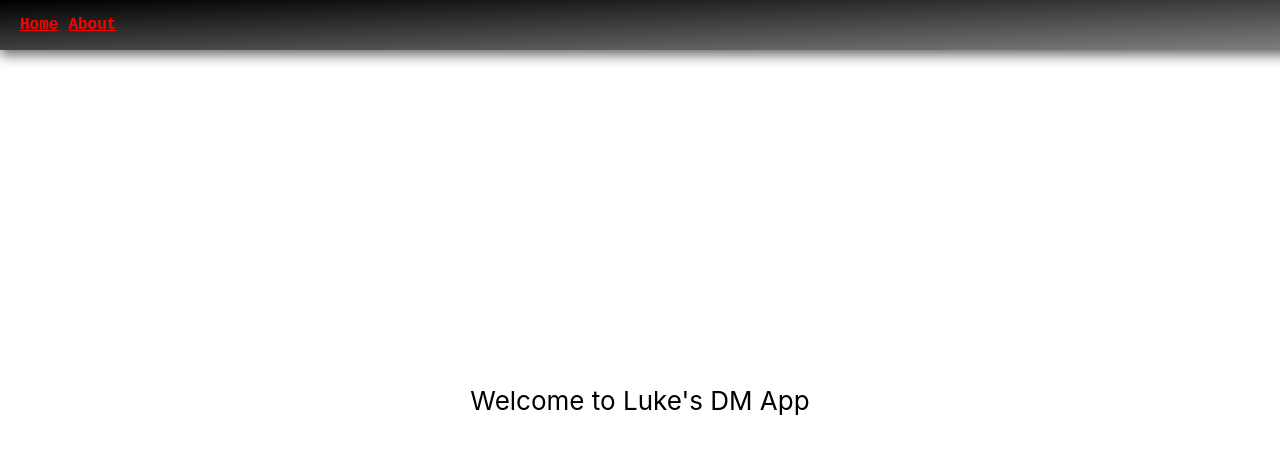
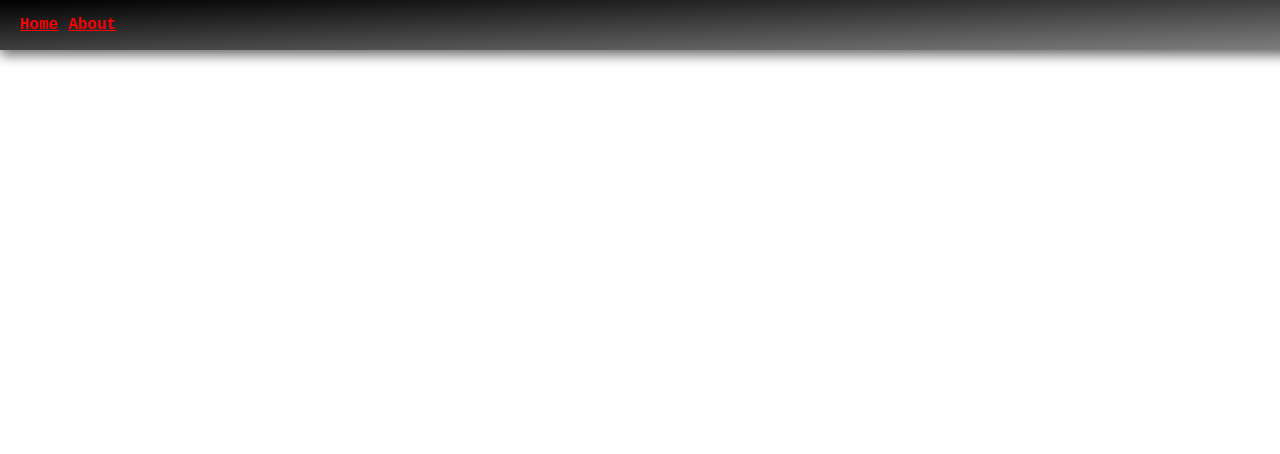
Before and after one commit to Lucobsen/dm-app, a React (Create React App) app: page / in a window 1280 px wide. Shown: the top 454 px of the page. Built offline with nearby package versions, Linux system fonts and the light colour scheme.

Commit message:
added routing and home & about pages

```diff
--- a/package.json
+++ b/package.json
@@ -12,6 +12,7 @@
     "@types/react-dom": "^17.0.1",
     "react": "^17.0.1",
     "react-dom": "^17.0.1",
+    "react-router-dom": "^5.2.0",
     "react-scripts": "4.0.3",
     "typescript": "^4.2.2",
     "web-vitals": "^1.1.0"
@@ -39,5 +40,8 @@
       "last 1 firefox version",
       "last 1 safari version"
     ]
+  },
+  "devDependencies": {
+    "@types/react-router-dom": "^5.1.8"
   }
 }
--- a/src/App.tsx
+++ b/src/App.tsx
@@ -1,17 +1,20 @@
-import React from 'react';
-import './App.css';
-import { NavBar } from './components/nav-bar/nav-bar.component';
+import React from "react";
+import { Switch, Route } from "react-router-dom";
+import "./App.css";
+import { AboutPage } from "./components/about/about.component";
+import { HomePage } from "./components/home/home.component";
+import { NavBar } from "./components/nav-bar/nav-bar.component";
 
 function App() {
   return (
-    <div className="App">
+    <main className="App">
       <NavBar />
-      <header className="App-header">
-        <p>
-          Welcome to Luke's DM App
-        </p>
-      </header>
-    </div>
+
+      <Switch>
+        <Route exact path="/" component={HomePage}></Route>
+        <Route path="/about" component={AboutPage}></Route>
+      </Switch>
+    </main>
   );
 }
 
--- /dev/null
+++ b/src/components/about/about.component.tsx
@@ -0,0 +1,8 @@
+import React, { Component } from "react";
+import "./about.component.css";
+
+export class AboutPage extends Component {
+  render() {
+    return <div>About Time</div>;
+  }
+}
--- /dev/null
+++ b/src/components/home/home.component.tsx
@@ -0,0 +1,8 @@
+import React, { Component } from "react";
+import "./home.component.css";
+
+export class HomePage extends Component {
+  render() {
+    return <div>Home Time</div>;
+  }
+}
--- a/src/components/nav-bar/nav-bar.component.tsx
+++ b/src/components/nav-bar/nav-bar.component.tsx
@@ -1,16 +1,17 @@
 import React, { Component } from "react";
 import "./nav-bar.component.css";
+import { BrowserRouter as Router, Switch, Route, Link } from "react-router-dom";
 
 export class NavBar extends Component {
   render() {
     return (
       <nav className="nav-bar-container">
-        <a href="/home" className="nav-bar-item">
+        <Link to="/" className="nav-bar-item">
           Home
-        </a>
-        <a href="/about" className="nav-bar-item">
+        </Link>
+        <Link to="/about" className="nav-bar-item">
           About
-        </a>
+        </Link>
       </nav>
     );
   }
--- a/src/index.tsx
+++ b/src/index.tsx
@@ -3,10 +3,13 @@ import ReactDOM from "react-dom";
 import "./index.css";
 import App from "./App";
 import reportWebVitals from "./reportWebVitals";
+import { BrowserRouter } from "react-router-dom";
 
 ReactDOM.render(
   <React.StrictMode>
-    <App />
+    <BrowserRouter>
+      <App />
+    </BrowserRouter>
   </React.StrictMode>,
   document.getElementById("root")
 );
```
Also changed, not shown: src/components/about/about.component.css (added), src/components/home/home.component.css (added), 1 other file (tests, documents, lock files or other folders).
